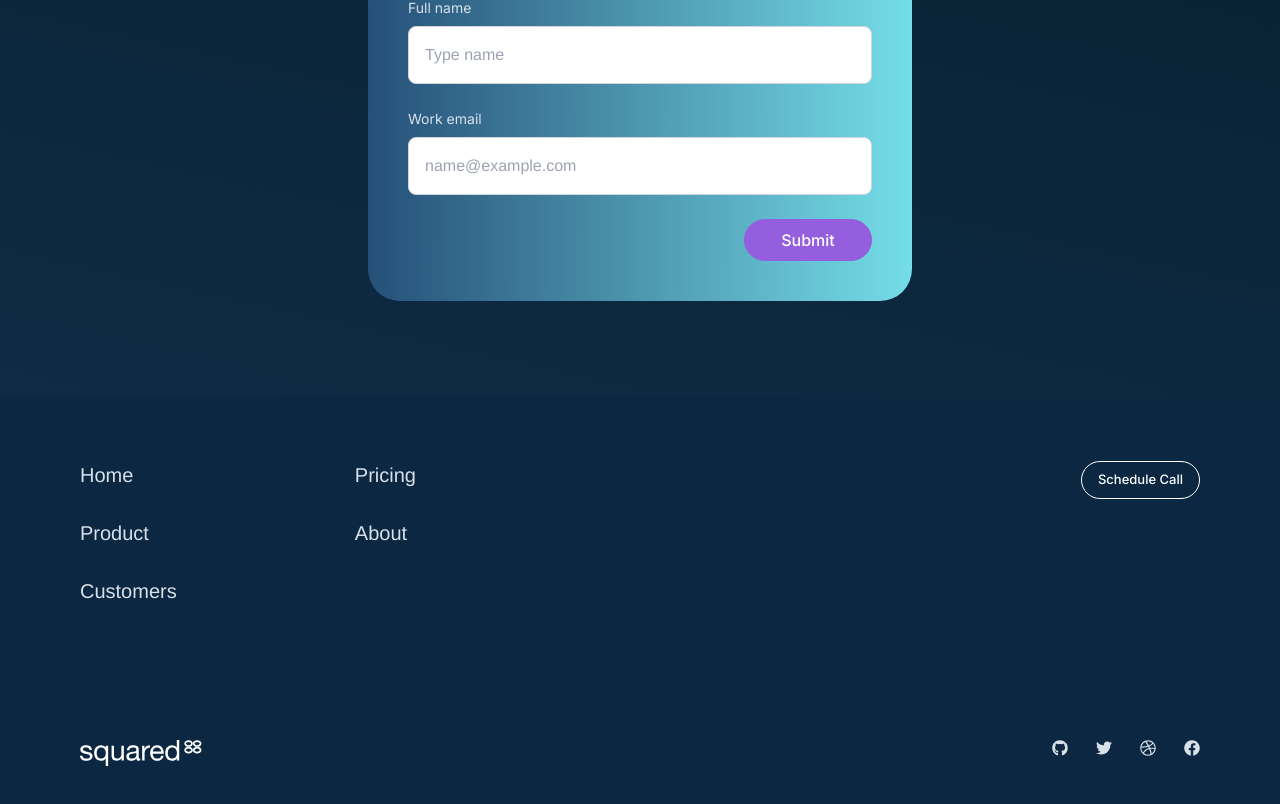
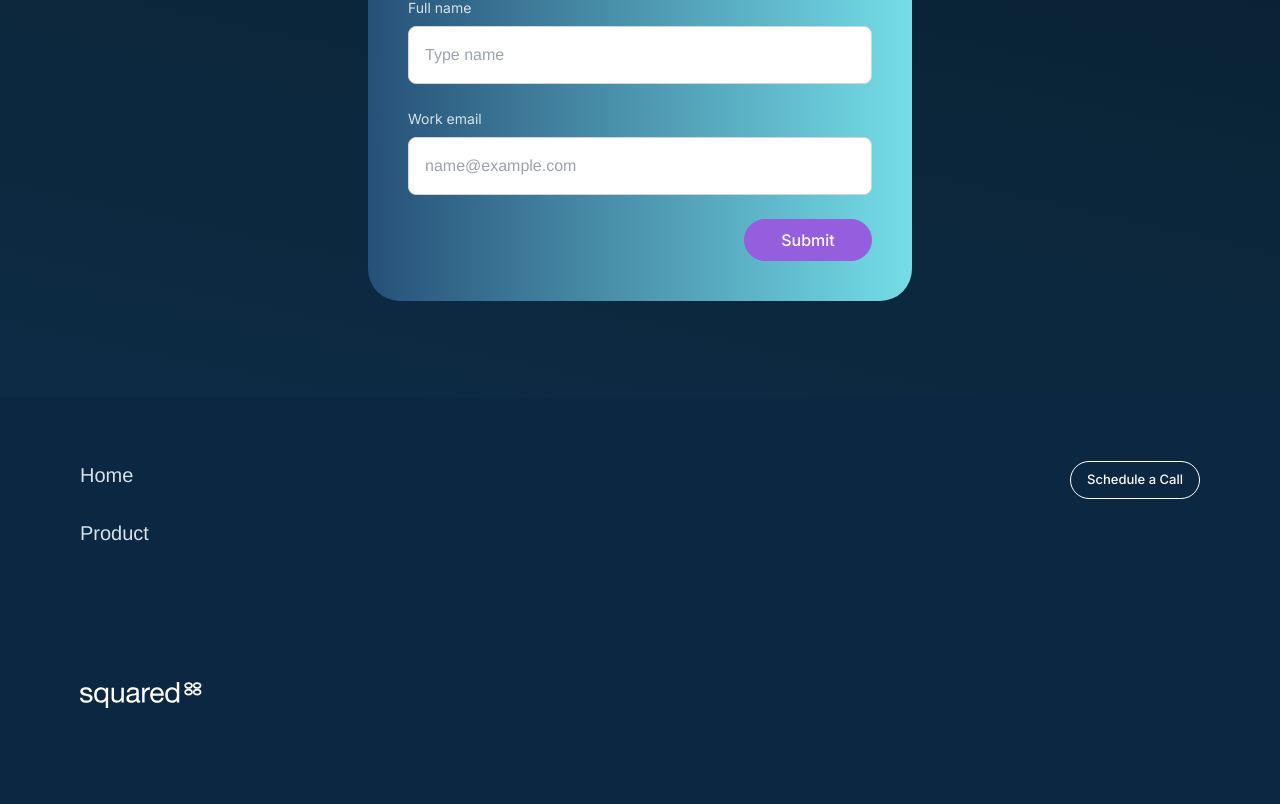
Before and after one commit to get-squared/SquaredLP, a React (Vite) app: page /contact in a window 1280 px wide. Shown: the part 390-1194 px from the top of the page. Built offline with nearby package versions, Linux system fonts and the light colour scheme; the HTML template or start-up script is replaced by a standard one.

Commit message:
small tweaks, grammar fixes, removed social icons and removed unfinished pages

```diff
--- a/src/App.tsx
+++ b/src/App.tsx
@@ -1,7 +1,7 @@
 import { BrowserRouter, Route, Routes } from "react-router-dom";
 
 import { Layout } from "./components";
-import { Home, About, Contact, Product } from "./pages";
+import { Home, Contact, Product } from "./pages";
 
 function App() {
   return (
@@ -9,7 +9,6 @@ function App() {
       <Routes>
         <Route element={<Layout/>}>
           <Route path="/" element={<Home/>}/>
-          <Route path="/about" element={<About/>}/>
           <Route path="/product" element={<Product/>}/>
           <Route path="/contact" element={<Contact/>}/>
         </Route>
--- a/src/components/Buttons/LayoutButton.tsx
+++ b/src/components/Buttons/LayoutButton.tsx
@@ -4,7 +4,7 @@ export const LayoutButton = ({ classNames }: { classNames: string }) => {
   return (
     <Link to={'/contact'}>
       <button className={classNames}>
-        Schedule Call
+        Schedule a Call
       </button>
     </Link>
   );
--- a/src/components/Footer/Footer.tsx
+++ b/src/components/Footer/Footer.tsx
@@ -1,4 +1,3 @@
-import { FaDribbble, FaGithub, FaTwitter, FaFacebook } from 'react-icons/fa';
 
 import { FooterLink } from '..';
 import { LogoFooter } from '../../assets/LogoFooter';
@@ -14,11 +13,8 @@ export const Footer = () => {
           <div className="flex flex-col gap-[1.875rem] max-[550px]:gap-4">
             <FooterLink link="/" title="Home"/>
             <FooterLink link="/product" title="Product"/>
-            <FooterLink link="/" title="Customers"/>
           </div>
           <div className="flex flex-col gap-[1.875rem] max-[550px]:gap-4">
-            <FooterLink link="/" title="Pricing"/>
-            <FooterLink link="/about" title="About"/>
           </div>
         </div>
         <LayoutButton
@@ -27,12 +23,6 @@ export const Footer = () => {
       </div>
       <div className="flex justify-between max-[550px]:flex-col max-[550px]:items-center max-[550px]:gap-4">
         <LogoFooter />
-        <div className="flex gap-7">
-          <FaGithub className="text-grey-300" />
-          <FaTwitter className="text-grey-300" />
-          <FaDribbble className="text-grey-300" />
-          <FaFacebook className="text-grey-300" />
-        </div>
       </div>
     </footer>
   );
--- a/src/components/Header.tsx
+++ b/src/components/Header.tsx
@@ -12,7 +12,7 @@ export const Header = () => {
   const [showMenu, setShowMenu] = useState(false);
   const location = useLocation();
 
-  const routes = [{ route: '/product', title: 'Product' }, { route: '/about', title: 'About' }, { route: '/contact', title: 'Contact' }];
+  const routes = [{ route: '/product', title: 'Product' }, { route: '/contact', title: 'Contact' }];
 
   return (
     <header className={`px-8 py-5  transition-all ease-in duration-500 mb-14 ${showMenu ? 'mb-60' : location.pathname === '/' ? 'md:mb-2' : 'md:mb-32'}`}>
--- a/src/pages/Home.tsx
+++ b/src/pages/Home.tsx
@@ -10,7 +10,7 @@ export const Home = () => {
           <h6 className="text-center text-white font-inter sm:text-h6 font-base text-p">Maximize your ecommerce research and content creation process with Squared</h6>
           <UniversalButton
             link="/contact"
-            title="Schedule Call"
+            title="Schedule a Call"
           />
         </div>
         <svg version="1.1" xmlns="http://www.w3.org/2000/svg" viewBox="0 50 500 450" className="sm:w-[70%] w-full 2xl:w-[55%]" id="blobSvg">
--- a/src/pages/Product.tsx
+++ b/src/pages/Product.tsx
@@ -11,7 +11,7 @@ export const Product = () => {
         <h6 className="text-center text-white font-inter text-h6 font-base">Squared helps ecommerce professionals maximize their efficiency and output by turning artificial into ‘real’ intelligence</h6>
         <UniversalButton
           link="/contact"
-          title="Schedule Call"
+          title="Schedule a Call"
         />
       </div>
 
@@ -108,7 +108,7 @@ export const Product = () => {
         </p>
         <Link to={'/contact'}>
           <button className="float-right px-4 py-2 text-base font-medium text-white bg-purple-400 border border-purple-400 rounded-full font-inter">
-            Schedule Call
+            Schedule a Call
           </button>
         </Link>
       </div>
--- a/src/pages/index.ts
+++ b/src/pages/index.ts
@@ -1,4 +1,3 @@
 export * from './Contact';
 export * from './Home';
-export * from './About';
 export * from './Product';
```
Also changed, not shown: src/pages/About.tsx (line endings or trailing spaces).
